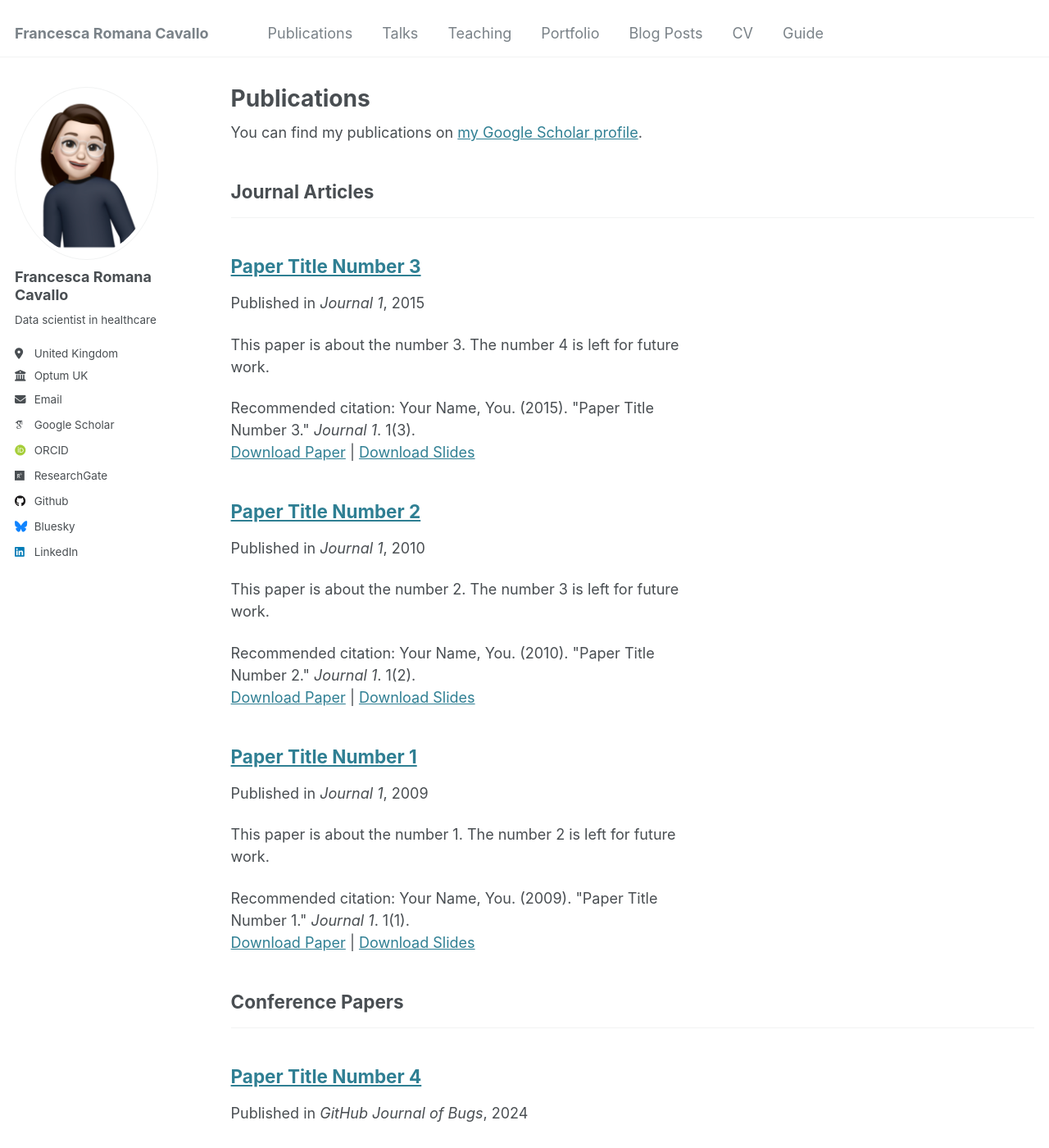
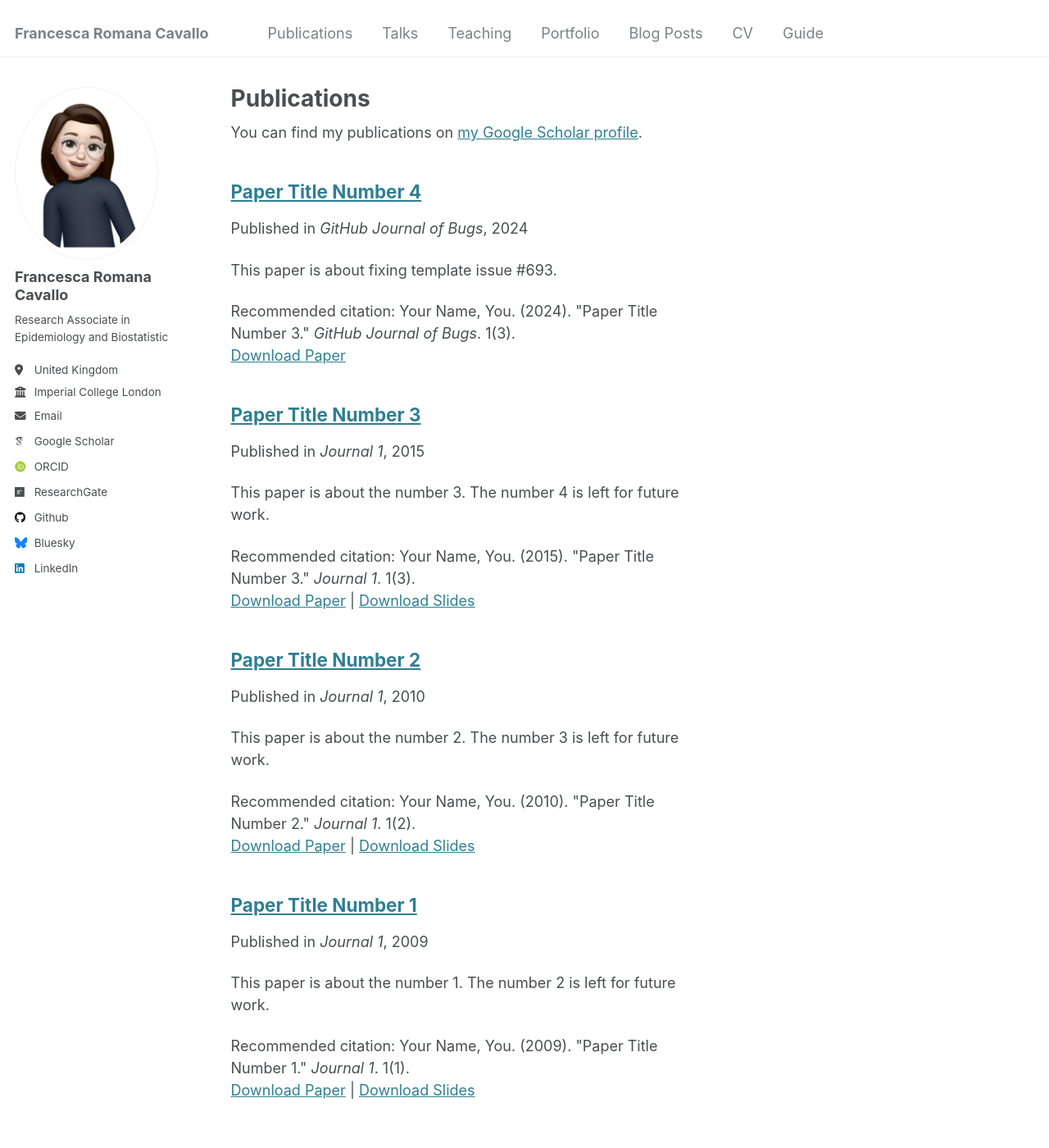
Before and after one commit to francescacavallo/francescacavallo.github.io, a Jekyll site: the page built from _pages/publications.html, in a window 1280 px wide and 1400 px high. Shown: the whole window at 82% size. Built offline with Jekyll 4.4.1, drawn with Linux system fonts in a browser that asks for light colours; some web fonts are replaced; some of the changed text lies outside the part shown.

Commit message:
Update _config.yml

```diff
--- a/_config.yml
+++ b/_config.yml
@@ -24,9 +24,9 @@ author:
   avatar           : "profile.png"
   name             : "Francesca Romana Cavallo"
   pronouns         : #"she/her"
-  bio              : "Data scientist in healthcare"
+  bio              : "Research Associate in Epidemiology and Biostatistic"
   location         : "United Kingdom"
-  employer         : "Optum UK"
+  employer         : "Imperial College London"
   uri              : # URL
   email            : "frcavallo.uk@gmail.com"
 
@@ -75,13 +75,13 @@ author:
   zhihu            : # Username
 
 # Publication Category - The following the list of publication categories and their headings
-publication_category:
-  books:
-    title: 'Books'
-  manuscripts:
-    title: 'Journal Articles'
-  conferences:
-    title: 'Conference Papers'
+# publication_category:
+#   books:
+#     title: 'Books'
+#   manuscripts:
+#     title: 'Journal Articles'
+#   conferences:
+#     title: 'Conference Papers'
 
 # Site Settings
 teaser                   :  # filename of teaser fallback teaser image placed in /images/, .e.g. "500x300.png"
```
